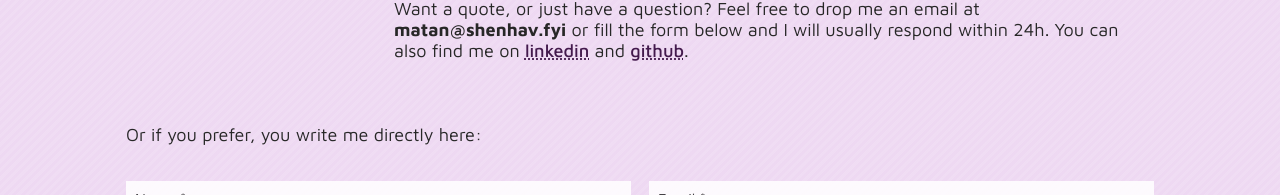
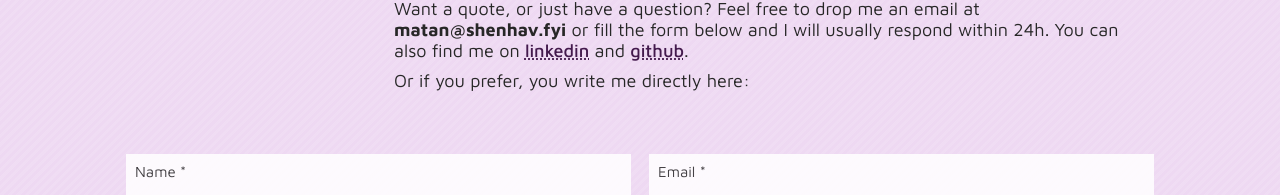
Before and after one commit to ixxie/shenhav.fyi, a SvelteKit app: page /contact in a window 1280 px wide. Shown: the part 257-452 px from the top of the page. Built offline with nearby package versions, Linux system fonts and the light colour scheme.

Commit message:
Move contact page paragraph

```diff
--- a/src/routes/contact/+page.svelte
+++ b/src/routes/contact/+page.svelte
@@ -16,9 +16,9 @@
 		and
 		<a href="https://github.com/ixxie">github</a>.
 	</p>
+	<p>Or if you prefer, you write me directly here:</p>
 </Section>
 <section>
-	<p>Or if you prefer, you write me directly here:</p>
 	<Form action="contact" submitButton="GET IN TOUCH">
 		<Fieldset>
 			<TextField label="Name" required />
```
